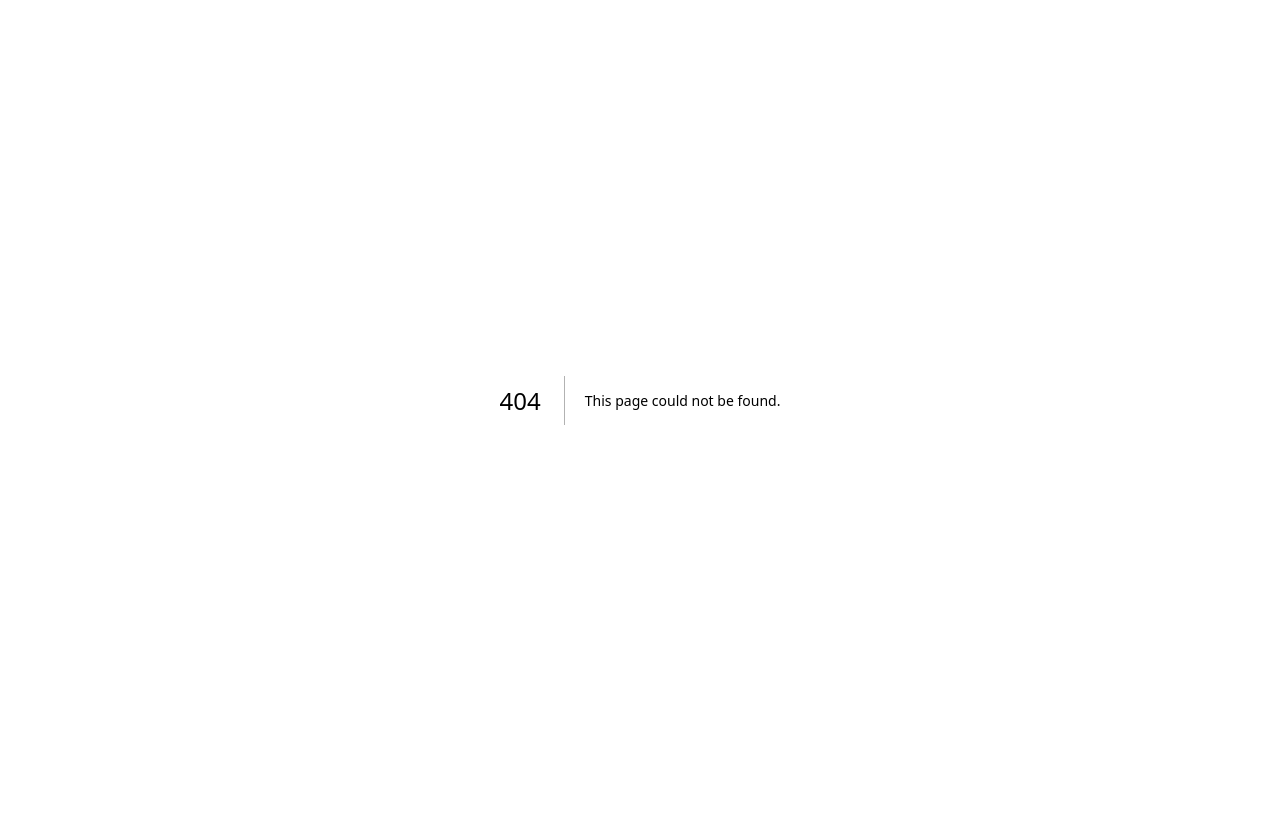
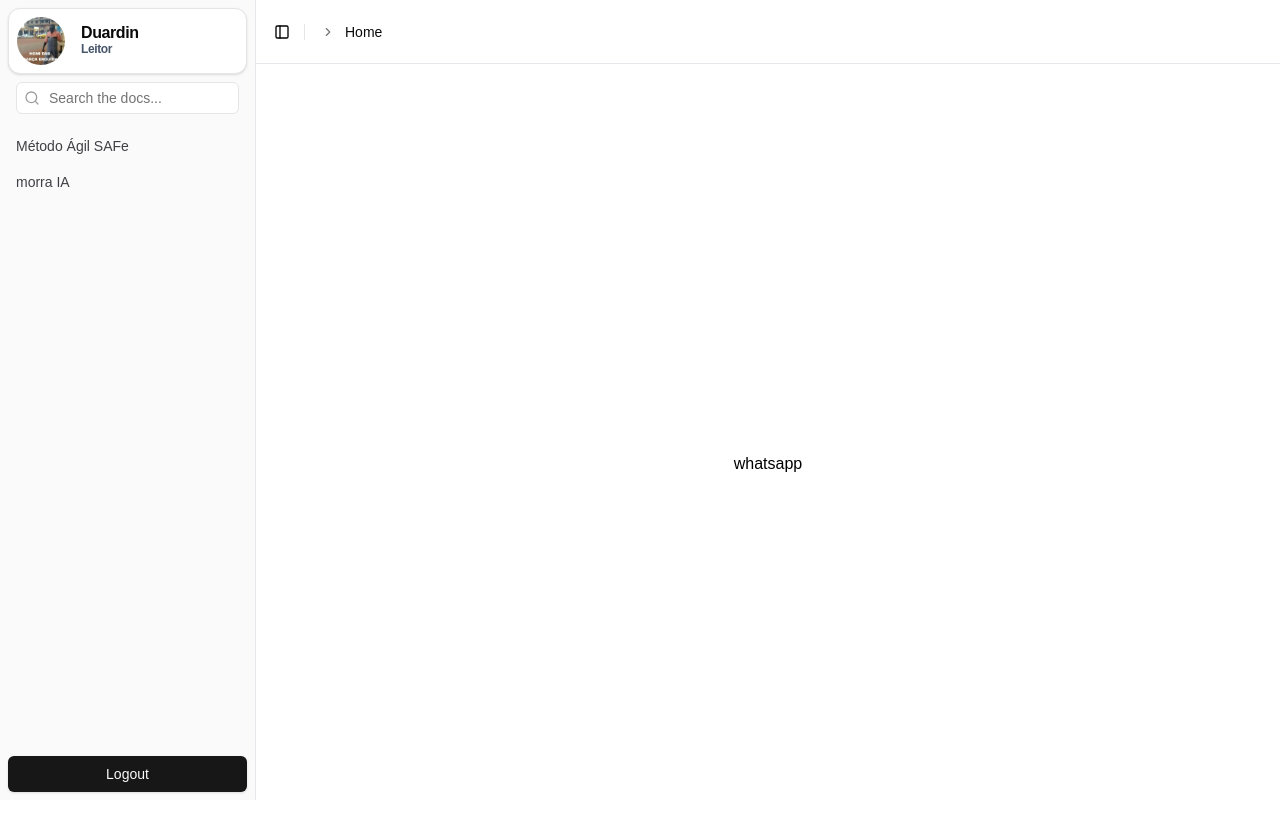
Before and after one commit to Efrnds/Blog-Post, a Next.js app: page /SAFe in a window 1280 px wide. Before the commit this address had no page. Shown: the top 838 px of the page. Before the commit the page ends 800 px from the top, so only its background shows below. Built offline with nearby package versions, Linux system fonts and the light colour scheme.

Commit message:
agora podemos criar as páginas hahahaha!!!!!!!

```diff
--- /dev/null
+++ b/src/app/SAFe/page.jsx
@@ -0,0 +1,7 @@
+export default function Page() {
+  return (
+    <div className="flex items-center justify-center w-full h-screen px-4">
+      whatsapp
+    </div>
+  );
+}
--- a/src/app/dashboard/page.jsx
+++ b/src/app/dashboard/page.jsx
@@ -1,6 +1,5 @@
 "use client";
-import { AppSidebar } from "@/components/app-sidebar";
-import Link from "next/link";
+import { useRouter } from "next/navigation";
 import {
   Breadcrumb,
   BreadcrumbItem,
@@ -8,55 +7,26 @@ import {
   BreadcrumbPage,
   BreadcrumbSeparator,
 } from "@/components/ui/breadcrumb";
-import {
-  Card,
-  CardContent,
-  CardDescription,
-  CardTitle,
-} from "@/components/ui/card";
+import Link from "next/link";
 import ComponenteCard from "@/components/componenteCard";
-import { Separator } from "@/components/ui/separator";
-import {
-  SidebarInset,
-  SidebarProvider,
-  SidebarTrigger,
-} from "@/components/ui/sidebar";
-import { useRouter } from "next/navigation";
-import { Factory, Github } from "lucide-react";
 
 export default function Page() {
   const router = useRouter();
-  const page = router.query;
 
   return (
-    <SidebarProvider>
-      <AppSidebar />
-      <SidebarInset>
-        <header className="sticky top-0 flex items-center h-16 gap-2 px-4 bg-white border-b shrink-0 dark:bg-neutral-950">
-          <SidebarTrigger className="-ml-1" />
-          <Separator orientation="vertical" className="h-4 mr-2" />
-          <Breadcrumb>
-            <BreadcrumbList>
-              <BreadcrumbSeparator className="hidden md:block" />
-              <BreadcrumbItem>
-                <BreadcrumbPage>{page || "Home"}</BreadcrumbPage>
-              </BreadcrumbItem>
-            </BreadcrumbList>
-          </Breadcrumb>
-        </header>
+    <div>
       <div className="flex flex-col gap-4 p-4 m-4">
         <ComponenteCard
-            id="title"
           href={"#title"}
           title={"Método Ágil SAFe"}
           className={"text-2xl"}
           description={
             <div className="flex flex-col gap-4">
               <p>
-                  Este blog foi criado com o intuito de explicar o que é o
-                  método ágil SAFe, e como ele pode ser utilizado em empresas de
-                  pequeno e grande porte, sinta-se a vontade para nos dar uma
-                  estrelinha no repositório{" "}
+                Este blog foi criado com o intuito de explicar o que é o método
+                ágil SAFe, e como ele pode ser utilizado em empresas de pequeno
+                e grande porte, sinta-se a vontade para nos dar uma estrelinha
+                no repositório{" "}
                 <Link
                   className="font-semibold text-blue-500"
                   href="https://github.com/Efrnds/blogpost"
@@ -65,19 +35,18 @@ export default function Page() {
                 </Link>{" "}
                 e compartilhar com seus amigos.
               </p>
-                <Link href="/SAFe" id={"#postagens"}>
+              <div>
                 <h1 className="text-xl">Postagens</h1>
-                  <div className="flex w-32 h-32 p-2 border rounded-md shadow-md">
-                    <p className="w-full my-auto font-bold text-center ">
-                      SAFe
+                <Link href="../SAFe" className="flex w-32 h-32 p-2 border rounded-md shadow-md">
+                  <p className="w-full my-auto text-center fot-bold">
+                    Postagem 1
                   </p>
+                </Link>
               </div>
-                </Link>
             </div>
           }
         />
         <ComponenteCard
-            id={"#about"}
           title={"Sobre ou quem somos"}
           description={
             <>
@@ -89,50 +58,42 @@ export default function Page() {
           }
         />
         <ComponenteCard
-            id={"#publications"}
           title={"Publicações"}
           description={
-              "Organizadas no centro do blog, de forma cronológica inversa, com                 os textos mais recentes em destaque"
+            "Organizadas no centro do blog, de forma cronológica inversa, com os textos mais recentes em destaque"
           }
         />
         <ComponenteCard
-            id={"#dates"}
           title={"Horários e datas"}
           description={"Acompanham as publicações"}
         />
         <ComponenteCard
-            id={"#signatures"}
           title={"Assinaturas"}
           description={
             "Quando o blog tem mais de um escritor, os posts podem ter assinaturas"
           }
         />
         <ComponenteCard
-            id={"#author"}
           title={"Perfil do autor"}
           description={"Geralmente aparece nas laterais do blog"}
         />
         <ComponenteCard
-            id={"#contacts"}
           title={"Contatos"}
           description={"Geralmente aparece nas laterais do blog"}
         />
         <ComponenteCard
-            id={"#comments"}
           title={"Comentários"}
           description={
             "Uma ferramenta que permite aos leitores comentarem as postagens"
           }
         />
         <ComponenteCard
-            id={"#archives"}
           title={"TITULO"}
           description={
             "O que é a metodologia agil SAFe? O metodo Scaled Agile Framework (SAFe) é uma metodo agil para adicionar boas praticas ageis em empresas, e projetos sendo eles de pequena ou grande escala, esse framework ajuda a incorporar processos à medida que o projeto cresce, obtendo alta escalabilidade. SAFe foi lançado em 2011 por Dean Leffingwell e Drew Jemilo. Nesse tempo era comum ser utilizado metodos mais tradicionais, e a medida que mercado mudava, era necessario novas ferramentas e frameworks para ajudar as empresas a resolver novos problemas, dessa forma Leffingwell e Jemilo criaram o modelo SAFe. Essa metodologia facilitou muito organizações a desenvolverem novos produtos e sistemas que atendessem mais facilmente as necessidade dos clientes, implementando o framework SAfe para definir funções, identificar dependencias, e dar estrutura ao seu fluxo de trabalho e impulsionar as praticas ageis."
           }
         />
       </div>
-      </SidebarInset>
-    </SidebarProvider>
+    </div>
   );
 }
--- a/src/app/layout.js
+++ b/src/app/layout.js
@@ -1,5 +1,22 @@
+"use client";
 import localFont from "next/font/local";
 import "./globals.css";
+import { AppSidebar } from "@/components/app-sidebar";
+import {
+  SidebarInset,
+  SidebarProvider,
+  SidebarTrigger,
+} from "@/components/ui/sidebar";
+import { Separator } from "@/components/ui/separator";
+import { usePathname } from "next/navigation";
+import {
+  Breadcrumb,
+  BreadcrumbItem,
+  BreadcrumbList,
+  BreadcrumbPage,
+  BreadcrumbSeparator,
+} from "@/components/ui/breadcrumb";
+import { VisuallyHidden } from "@radix-ui/react-visually-hidden";
 
 const geistSans = localFont({
   src: "./fonts/GeistVF.woff",
@@ -12,20 +29,40 @@ const geistMono = localFont({
   weight: "100 900",
 });
 
-export const metadata = {
-  title: "Create Next App",
-  description: "Generated by create next app",
-};
+export default function RootLayout({ children }) {
+  const pathname = usePathname();
+  const page = pathname.query;
 
-export default function RootLayout({ children }) {
   return (
-    <html lang="en">
+    <html>
       <body
         className={`${geistSans.variable} ${geistMono.variable} antialiased`}
       >
-        <div>
-        {children}
-        </div>
+        {pathname !== "/login" ? (
+          <SidebarProvider>
+            <AppSidebar />
+            <SidebarInset>
+              <header className="sticky top-0 flex items-center h-16 gap-2 px-4 bg-white border-b shrink-0 dark:bg-neutral-950">
+                <SidebarTrigger className="-ml-1" />
+                <Separator orientation="vertical" className="h-4 mr-2" />
+                <Breadcrumb>
+                  <BreadcrumbList>
+                    <BreadcrumbSeparator className="hidden md:block" />
+                    <BreadcrumbItem>
+                      <BreadcrumbPage>{page || "Home"}</BreadcrumbPage>
+                    </BreadcrumbItem>
+                  </BreadcrumbList>
+                </Breadcrumb>
+              </header>
+              <VisuallyHidden>
+                <div>Conteúdo</div>
+              </VisuallyHidden>
+              {children}
+            </SidebarInset>
+          </SidebarProvider>
+        ) : (
+          children
+        )}
       </body>
     </html>
   );
--- a/src/app/page.js
+++ b/src/app/page.js
@@ -1,4 +1,23 @@
+"use client";
+
+import { useEffect } from "react";
+import { useRouter } from "next/navigation";
 import Login from "./login/page";
+import DashboardPage from "./dashboard/page";
+
 export default function Home() {
-  return <Login/>;
+  const router = useRouter();
+  const isLoggedIn = false; // Substitua pela lógica real de verificação de login
+
+  useEffect(() => {
+    if (!isLoggedIn) {
+      router.push("/login");
+    }
+  }, [isLoggedIn, router]);
+
+  if (!isLoggedIn) {
+    return <Login />;
+  }
+
+  return <DashboardPage />;
 }
--- /dev/null
+++ b/src/components/Layout.jsx
@@ -0,0 +1,26 @@
+
+"use client";
+import { AppSidebar } from "@/components/app-sidebar";
+import {
+  Breadcrumb,
+  BreadcrumbItem,
+  BreadcrumbList,
+  BreadcrumbPage,
+  BreadcrumbSeparator,
+} from "@/components/ui/breadcrumb";
+import { Separator } from "@/components/ui/separator";
+import {
+  SidebarInset,
+  SidebarProvider,
+  SidebarTrigger,
+} from "@/components/ui/sidebar";
+import { useRouter } from "next/navigation";
+
+export default function Layout({ children }) {
+  const router = useRouter();
+  const page = router.query;
+
+  return (
+    <SidebarProvider>
+      <AppSidebar />
+      <SidebarInset>
--- a/src/components/app-sidebar.jsx
+++ b/src/components/app-sidebar.jsx
@@ -1,3 +1,4 @@
+"use client"
 import * as React from "react";
 import { SearchForm } from "@/components/search-form";
 import Profile from "@/components/Profile";
@@ -14,26 +15,36 @@ import {
   SidebarMenuItem,
   SidebarRail,
 } from "@/components/ui/sidebar";
+
 import Link from "next/link";
+import { VisuallyHidden } from "@radix-ui/react-visually-hidden";
 
 // This is sample data.
 const data = {
   navMain: [
     {
-      title: "Título",
-      url: "#title",
+      title: "Método Ágil SAFe",
+      url: "/dashboard",
     },
     {
-      title: "Sobre ou quem somos",
-      url: "../posts/post1",
-    },
+      title: "morra IA",
+      url: "/posts/post1",
+    }
   ],
 };
 
 export function AppSidebar({ ...props }) {
+  const handleLinkClick = () => {
+    // Lógica para fechar o sidebar
+    document.querySelector('.sidebar').classList.add('hidden');
+  };
+
   return (
-    <Sidebar {...props}>
+    <Sidebar {...props} className="sidebar">
       <SidebarHeader>
+        <VisuallyHidden>
+          <h2>Menu</h2>
+        </VisuallyHidden>
         <Profile />
         <SearchForm />
       </SidebarHeader>
@@ -44,7 +55,7 @@ export function AppSidebar({ ...props }) {
               {data.navMain.map((item) => (
                 <SidebarMenuItem key={item.title}>
                   <SidebarMenuButton asChild isActive={item.isActive}>
-                    <Link href={item.url}>{item.title}</Link>
+                    <Link href={item.url} onClick={handleLinkClick}>{item.title}</Link>
                   </SidebarMenuButton>
                 </SidebarMenuItem>
               ))}
@@ -54,7 +65,7 @@ export function AppSidebar({ ...props }) {
       </SidebarContent>
       <SidebarFooter>
         <Button>
-          <Link href="../login">Logout</Link>
+          <Link href="./login" onClick={handleLinkClick}>Logout</Link>
         </Button>
       </SidebarFooter>
       <SidebarRail />
```
Lines whose indentation alone changed are shown as unchanged.
